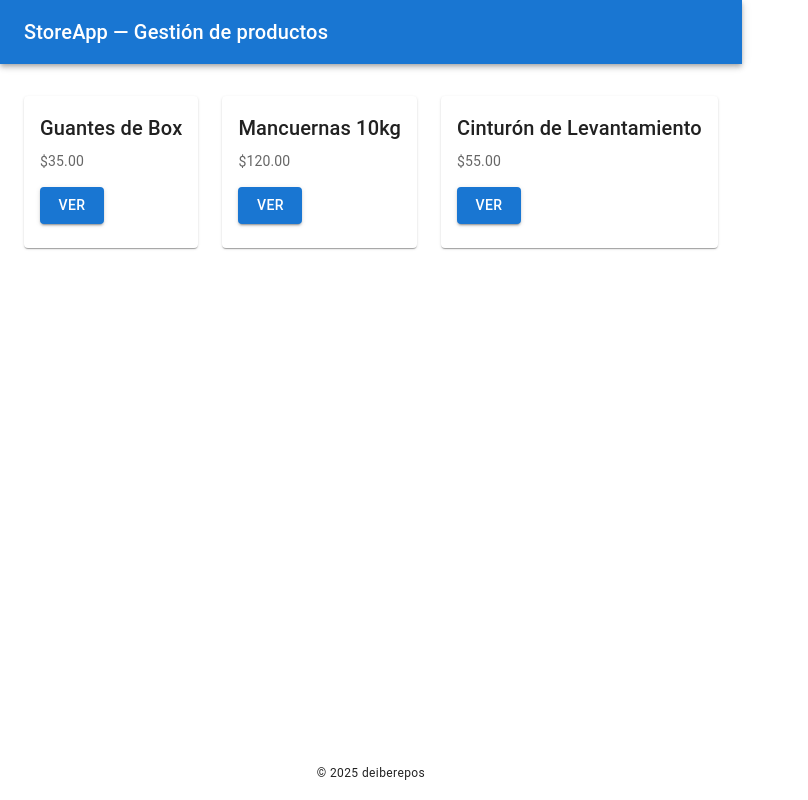
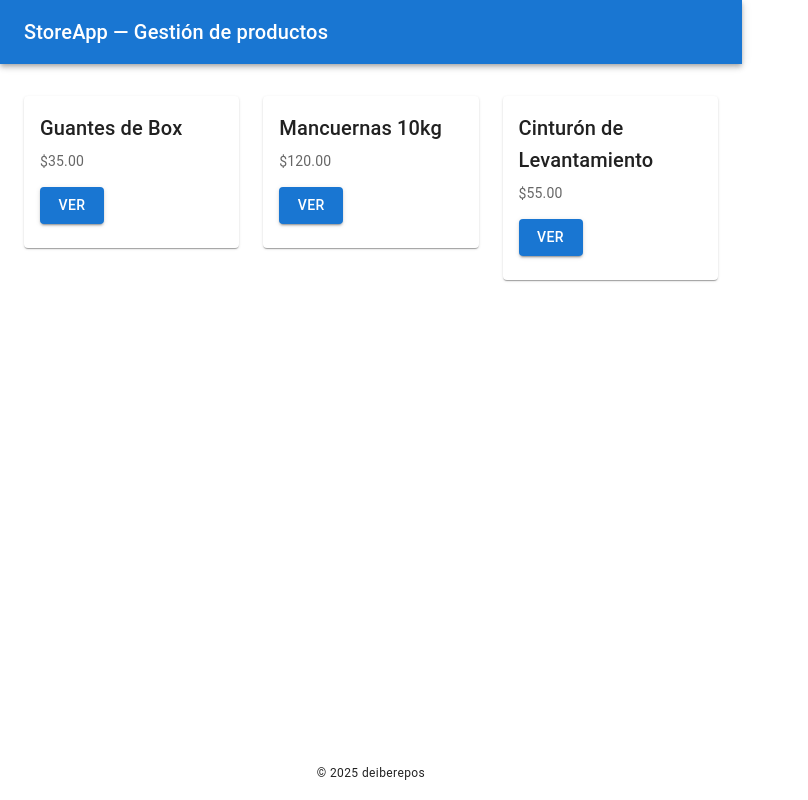
Before and after one commit to deiberepos/storeapp, a React (Vite) app: page / in a window 1280 px wide. Shown: the whole page, without its empty margins (0-808 px from the left). Built offline with nearby package versions, Linux system fonts and the light colour scheme.

Commit message:
fix(ui): corregir tipado de Grid y simplificar layout de productos

```diff
--- a/package.json
+++ b/package.json
@@ -14,6 +14,7 @@
     "@emotion/styled": "^11.14.1",
     "@mui/icons-material": "^7.3.4",
     "@mui/material": "^7.3.4",
+    "@mui/system": "^7.3.3",
     "react": "^19.1.1",
     "react-dom": "^19.1.1",
     "react-router-dom": "^6.30.1"
--- a/src/pages/Products.tsx
+++ b/src/pages/Products.tsx
@@ -1,5 +1,5 @@
-import React from 'react'
-import Grid from '@mui/material/Grid'
+
+
 import Card from '@mui/material/Card'
 import CardContent from '@mui/material/CardContent'
 import CardMedia from '@mui/material/CardMedia'
@@ -14,10 +14,10 @@ const sampleProducts = [
 
 export default function Products() {
   return (
-    <Grid container spacing={3}>
+    <div style={{ display: 'flex', flexWrap: 'wrap', margin: '-12px' }}>
       {sampleProducts.map((p) => (
-        <Grid item xs={12} sm={6} md={4} key={p.id}>
-          <Card>
+        <div key={p.id} style={{ width: '100%', padding: '12px', maxWidth: '33.333%' }}>
+          <Card sx={{ width: '100%' }}>
             {p.image && (
               <CardMedia component="img" height="140" image={p.image} alt={p.name} />
             )}
@@ -31,8 +31,8 @@ export default function Products() {
               <Button sx={{ mt: 2 }} variant="contained">Ver</Button>
             </CardContent>
           </Card>
-        </Grid>
+        </div>
       ))}
-    </Grid>
+    </div>
   )
 }
```
Also changed, not shown: 1 other file (tests, documents, lock files or other folders).
